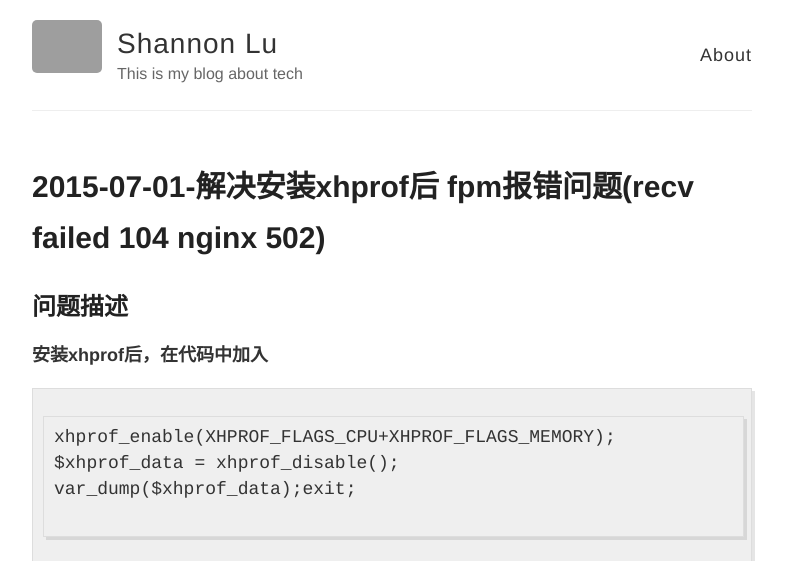
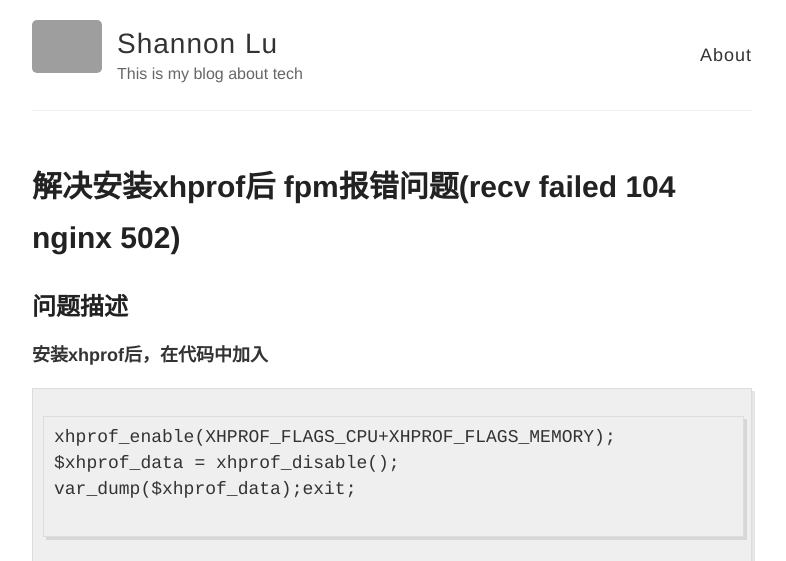
Before and after one commit to luxiaotong/luxiaotong.github.io, a Jekyll site: the page built from _posts/2015-07-01-解决安装xhprof后 fpm报错问题(recv failed 104 nginx 502).md, in a window 1280 px wide and 900 px high, cut to the strip 0-561 px from the top of the window. Shown: the whole strip, without its empty margins (248-1034 px from the left). Built offline with Jekyll 4.4.1, drawn with Linux system fonts in a browser that asks for light colours; Markdown is read by kramdown in place of the engine named in the settings; comment, search, counter and statistics services are not loaded; grey boxes are pictures that could not be loaded.

Commit message:
Modify title

```diff
--- a/_posts/2015-07-01-解决安装xhprof后 fpm报错问题(recv failed 104 nginx 502).md
+++ b/_posts/2015-07-01-解决安装xhprof后 fpm报错问题(recv failed 104 nginx 502).md
@@ -1,6 +1,6 @@
 ---
 layout: post
-title:  2015-07-01-解决安装xhprof后 fpm报错问题(recv failed 104 nginx 502)
+title:  解决安装xhprof后 fpm报错问题(recv failed 104 nginx 502)
 ---
 
 问题描述
```
Also changed, not shown: 3 other files.
